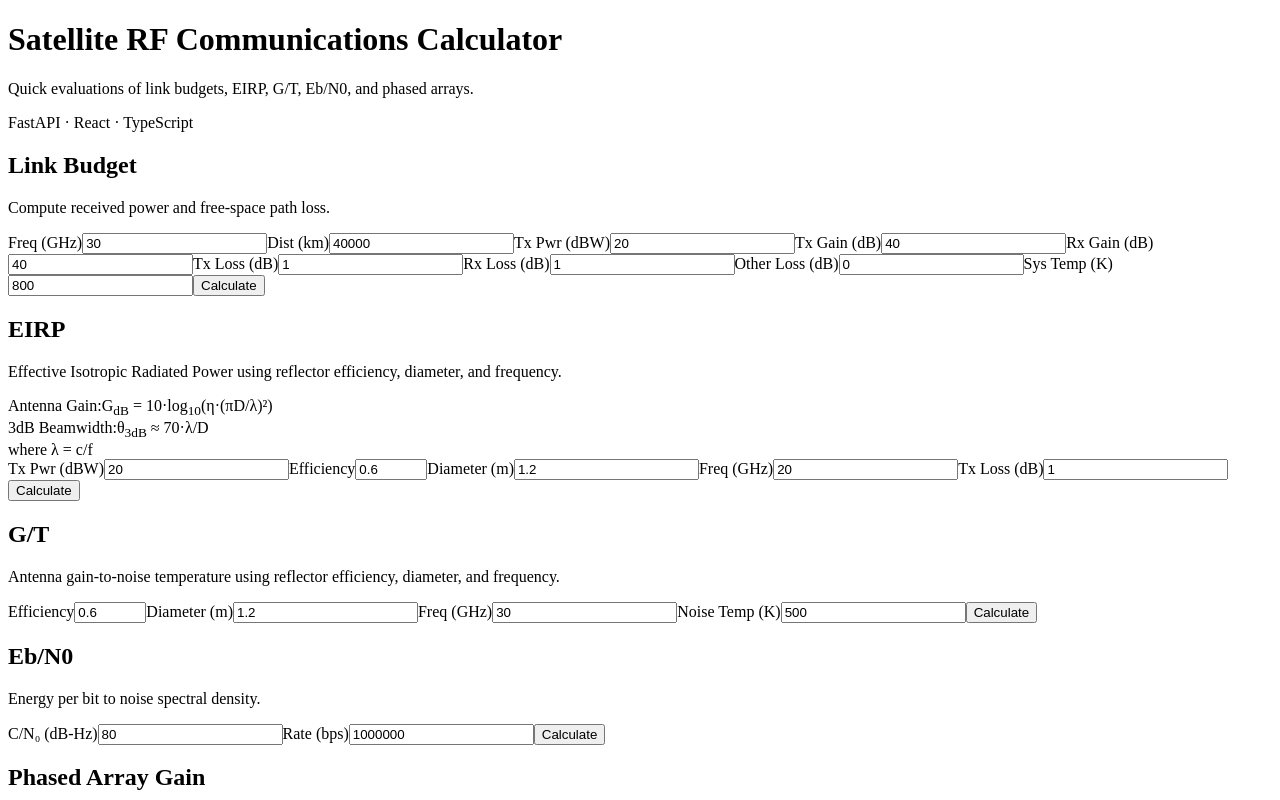
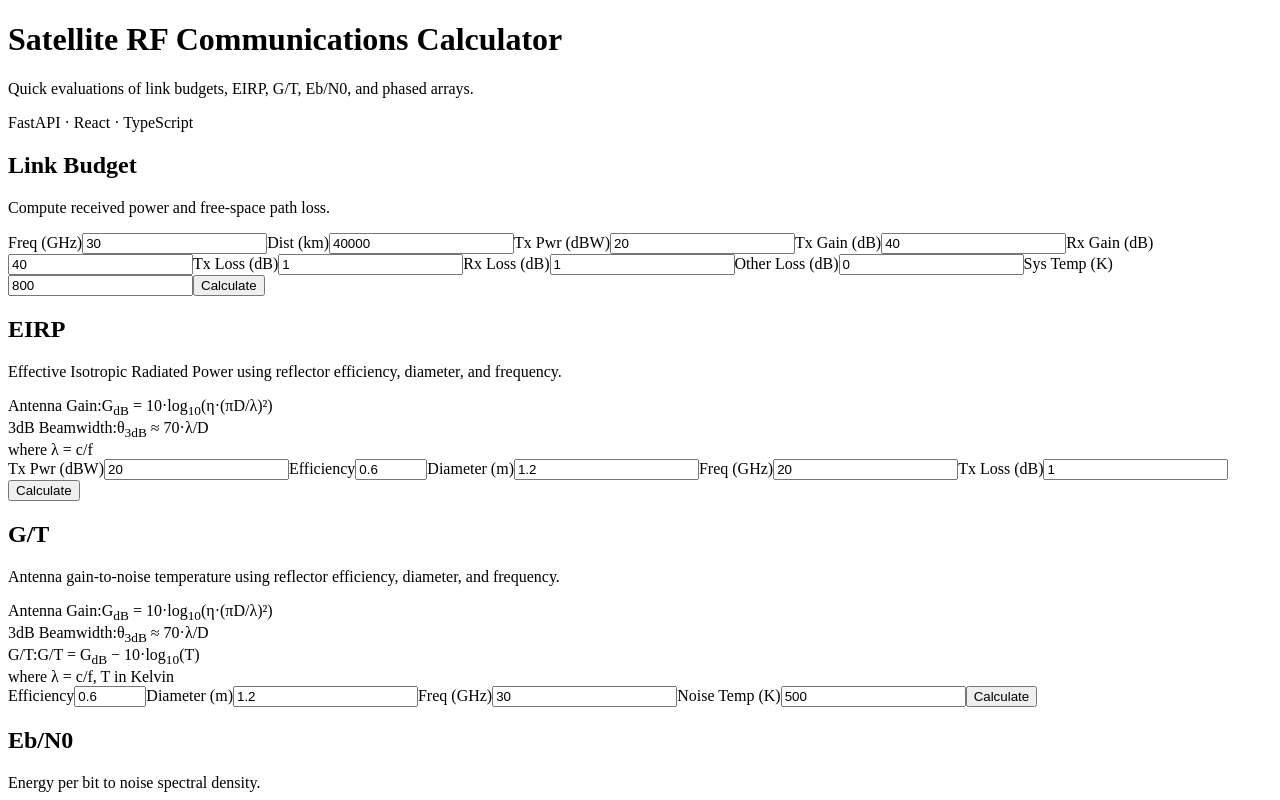
Before and after one commit to jimlee583/satellite-rf-app, a React (Vite) app in the folder frontend/: page / in a window 1280 px wide. Shown: the top 800 px of the page. Built offline with nearby package versions, Linux system fonts and the light colour scheme; the HTML template or start-up script is replaced by a standard one.

Commit message:
Update GT card to display equations

```diff
--- a/frontend/src/components/GTCalculator.tsx
+++ b/frontend/src/components/GTCalculator.tsx
@@ -67,6 +67,27 @@ export const GTCalculator: React.FC = () => {
       <p className="card-subtitle">
         Antenna gain-to-noise temperature using reflector efficiency, diameter, and frequency.
       </p>
+      <div className="formula-box">
+        <div className="formula-row">
+          <span className="formula-label">Antenna Gain:</span>
+          <span className="formula">
+            G<sub>dB</sub> = 10·log<sub>10</sub>(η·(πD/λ)²)
+          </span>
+        </div>
+        <div className="formula-row">
+          <span className="formula-label">3dB Beamwidth:</span>
+          <span className="formula">
+            θ<sub>3dB</sub> ≈ 70·λ/D
+          </span>
+        </div>
+        <div className="formula-row">
+          <span className="formula-label">G/T:</span>
+          <span className="formula">
+            G/T = G<sub>dB</sub> − 10·log<sub>10</sub>(T)
+          </span>
+        </div>
+        <span className="formula-note">where λ = c/f, T in Kelvin</span>
+      </div>
       <form onSubmit={handleSubmit} className="form-grid">
         <label>
           Efficiency
```
